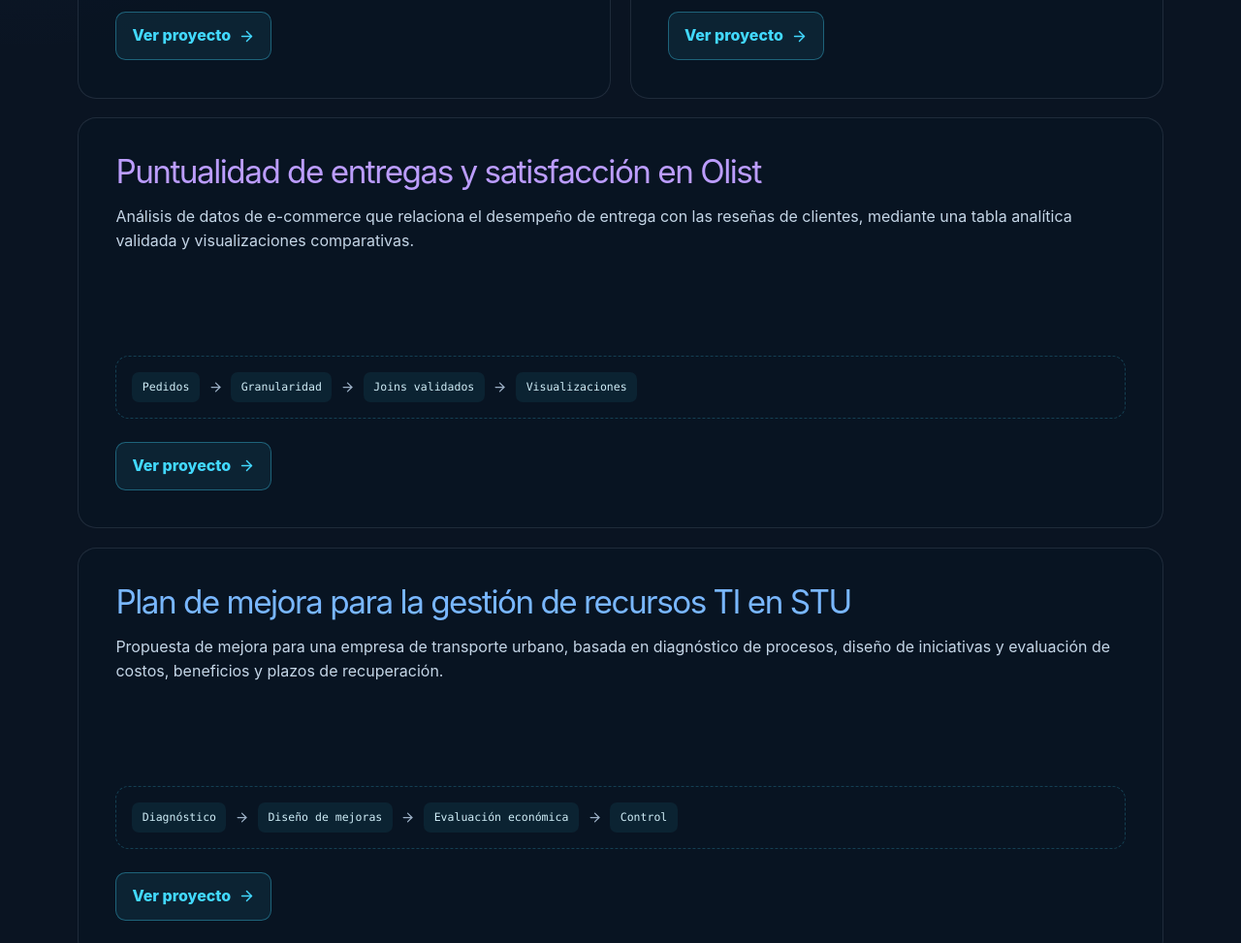
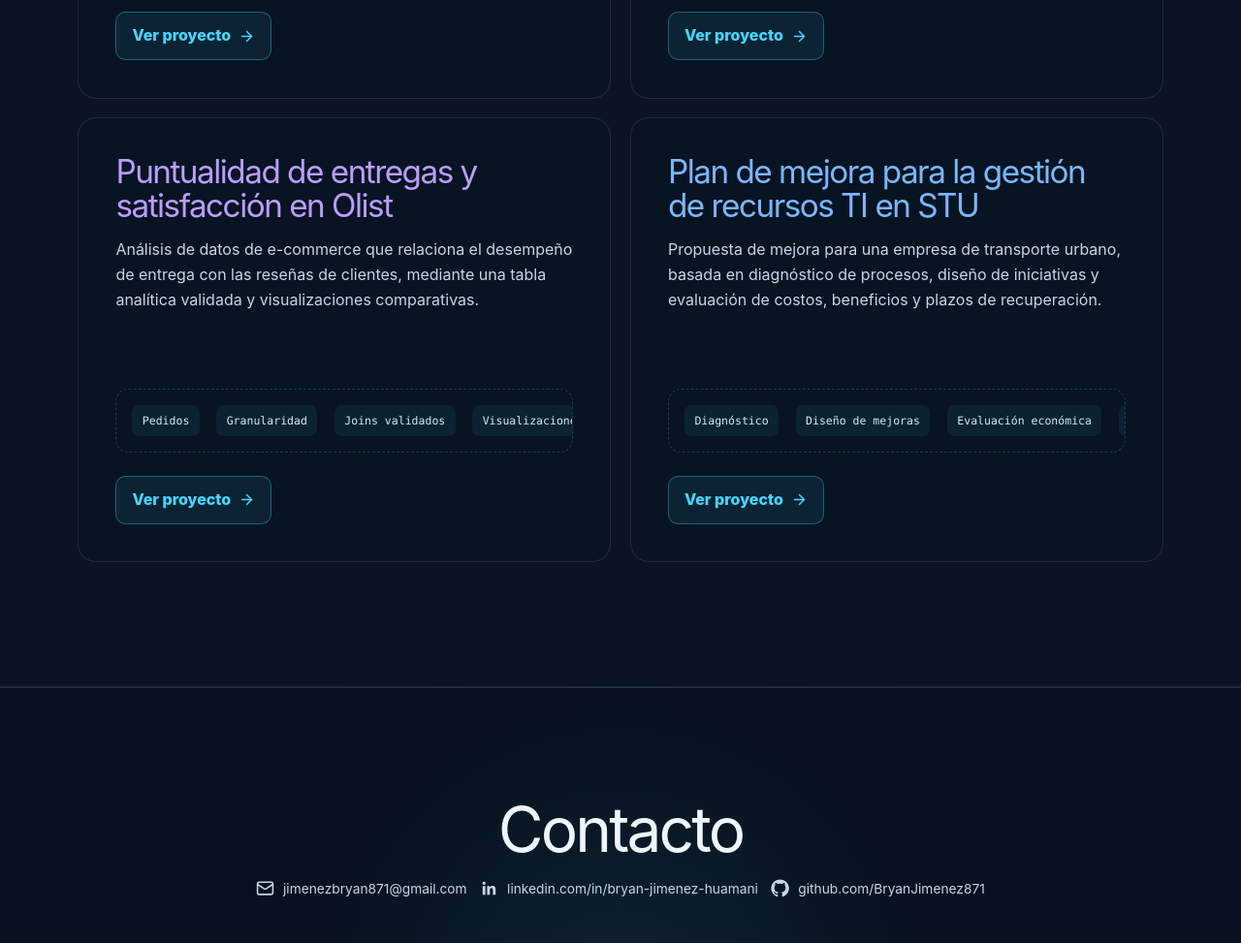
Before and after one commit to BryanJimenez871/BryanJimenez871.github.io, an Astro site: page / in a window 1280 px wide. Shown: the part 1380-2353 px from the top of the page at 97% size. Built offline with nearby package versions, Linux system fonts and the light colour scheme; Astro itself is replaced by a stand-in of ours.

Commit message:
Alinea proyectos en dos columnas

```diff
--- a/src/styles/global.css
+++ b/src/styles/global.css
@@ -124,7 +124,7 @@ button, a { -webkit-tap-highlight-color: transparent; }
 .projects-grid { display: grid; grid-template-columns: repeat(2, minmax(0, 1fr)); gap: 1.2rem; }
 .project-preview { display: flex; flex-direction: column; min-width: 0; padding: clamp(1.5rem, 3vw, 2.4rem); border: 1px solid var(--line); border-radius: 1.2rem; background: rgba(9,21,35,.72); }
 .project-preview h3 { margin: 0; font-size: clamp(1.7rem, 2.6vw, 2.25rem); letter-spacing: -.045em; line-height: 1.04; background: none; -webkit-text-fill-color: currentColor; }.project-preview:nth-child(1) h3 { color: #7de89b; }.project-preview:nth-child(2) h3 { color: #ffc05c; }
-.project-preview-wide { grid-column: 1 / -1; }.project-preview-olist h3 { color: #bc9dff; }.project-preview-stu h3 { color: #79b7ff; }
+.project-preview-olist h3 { color: #bc9dff; }.project-preview-stu h3 { color: #79b7ff; }
 .project-preview > p { min-height: 8rem; margin: 1rem 0 0; color: #c5d6e7; }
 .project-preview .architecture { justify-content: flex-start; margin: 1.75rem 0 1.5rem; }
 .project-button { display: inline-flex; align-items: center; justify-content: center; gap: .5rem; width: fit-content; margin-top: 0; padding: .7rem 1rem; border: 1px solid rgba(66,217,255,.35); border-radius: .65rem; background: rgba(66,217,255,.08); color: var(--cyan); font: inherit; font-weight: 800; cursor: pointer; transition: .2s; }
```
